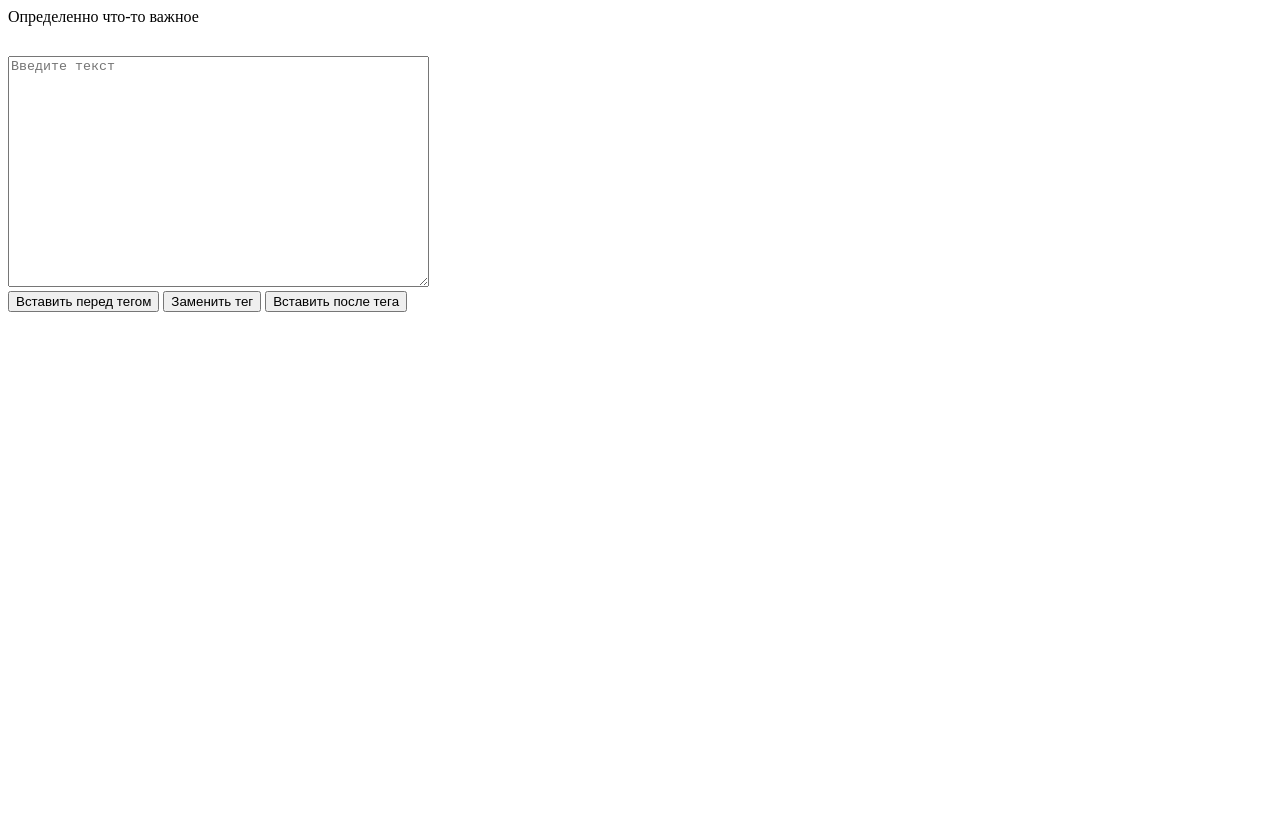
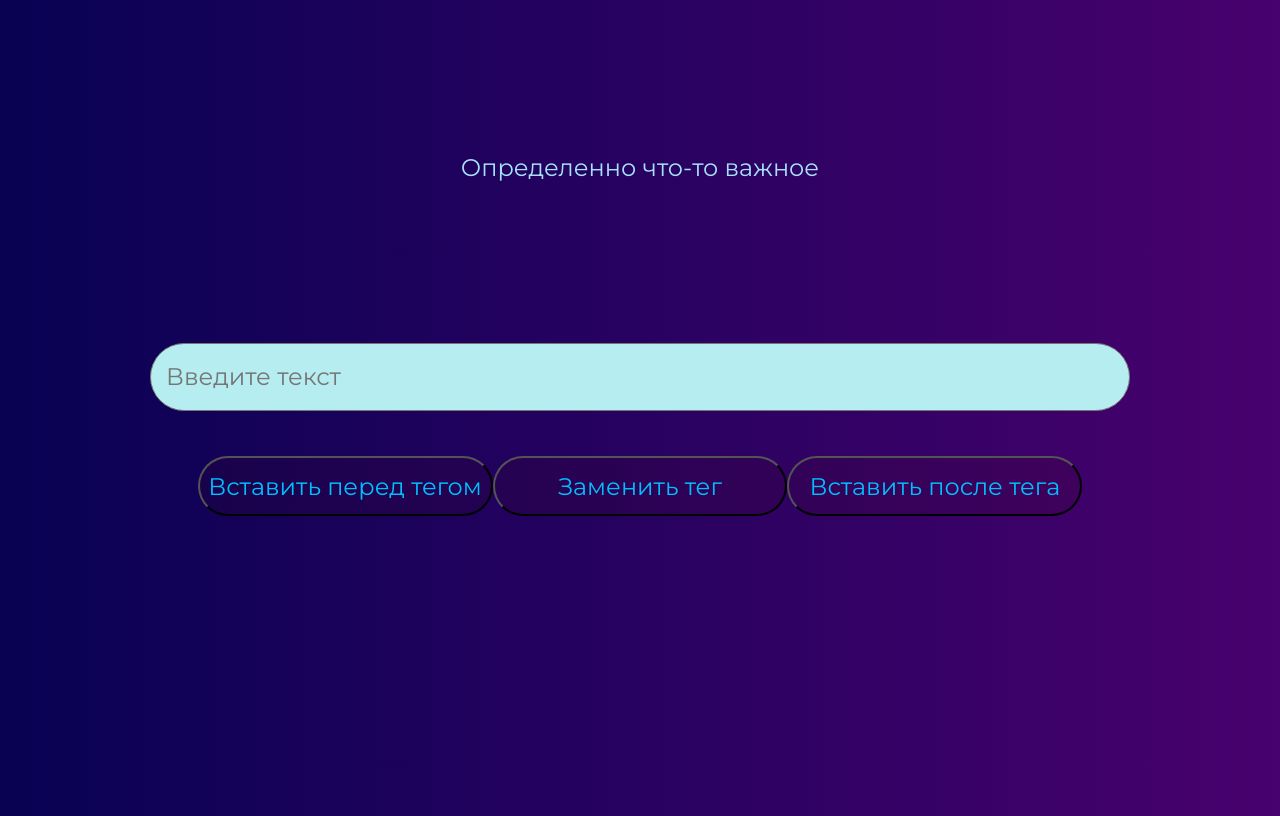
Before and after one commit to desurestar/Web, a plain HTML site: page laba1/index.html in a window 1280 px wide. Drawn offline with Linux system fonts and the light colour scheme.

Commit message:
pre-reliase

```diff
--- a/laba1/index.html
+++ b/laba1/index.html
@@ -1,25 +1,37 @@
 <!DOCTYPE html>
 <html lang="en">
 	<head>
-    <meta charset="UTF-8">
-    <meta name="viewport" content="width=device-width, initial-scale=1.0">
+		<meta charset="UTF-8" />
+		<meta name="viewport" content="width=device-width, initial-scale=1.0" />
 		<title>laba1</title>
-    <link rel="stylesheet" href="style.css">
+		<link rel="stylesheet" href="style.css" />
+		<link rel="preconnect" href="https://fonts.googleapis.com" />
+		<link rel="preconnect" href="https://fonts.gstatic.com" crossorigin />
+		<link
+			href="https://fonts.googleapis.com/css2?family=Montserrat:ital,wght@0,100..900;1,100..900&display=swap"
+			rel="stylesheet"
+		/>
 		<script src=""></script>
-
 	</head>
 	<body>
-    <div class="content">
-        <div id="text-block">
-            Определенно что-то важное
+		<main class="content">
+			<div class="conteiners">
+				<div id="text-block">Определенно что-то важное</div>
 			</div>
-    </div>
-    <textarea name="input-text" id="input-text" cols="50" rows="15" placeholder="Введите текст"></textarea>
+
+			<textarea
+				name="input-text"
+				id="input-text"
+				rows="1"
+				placeholder="Введите текст"
+			></textarea>
 			<div class="buttons">
 				<button onclick="InsertBefore()">Вставить перед тегом</button>
 				<button onclick="Replace()">Заменить тег</button>
 				<button onclick="InsertAfter()">Вставить после тегa</button>
 			</div>
+
 			<script src="script.js"></script>
+		</main>
 	</body>
 </html>
--- a/laba1/script.js
+++ b/laba1/script.js
@@ -1,16 +1,30 @@
 const textBlock = document.getElementById('text-block')
 const textInput = document.getElementById('input-text')
-console.log(10)
+
+document.addEventListener('input', function (event) {
+	if (event.target.tagName.toLowerCase() === 'textarea') {
+		autoResize(event.target)
+	}
+})
+
+function autoResize(textarea) {
+	textarea.style.height = '0px' // Сбрасываем высоту для правильного пересчета
+	textarea.style.height = textarea.scrollHeight - 30 + 'px' // Устанавливаем высоту равную содержимому
+}
+
 function InsertBefore() {
+	if (textInput.value === '') return
 	const newDiv = document.createElement('div')
 	newDiv.textContent = textInput.value
 	textBlock.parentNode.insertBefore(newDiv, textBlock)
 }
 function InsertAfter() {
+	if (textInput.value === '') return
 	const newDiv = document.createElement('div')
 	newDiv.textContent = textInput.value
 	textBlock.parentNode.insertBefore(newDiv, textBlock.nextSibling)
 }
 function Replace() {
+	if (textInput.value === '') return
 	textBlock.textContent = textInput.value
 }
--- a/laba1/style.css
+++ b/laba1/style.css
@@ -1,3 +1,74 @@
+body {
+	background: linear-gradient(to right, #080253, #48016e);
+	font-family: 'Montserrat';
+}
+body::-webkit-scrollbar {
+	display: none;
+}
+
 .content {
-    margin-bottom: 30px;
+	height: 100vh;
+	display: flex;
+	flex-direction: column;
+	align-items: center;
 }
+
+.conteiners {
+	height: 40%;
+	overflow: hidden;
+	display: flex;
+	flex-direction: column;
+	justify-content: center;
+	align-items: center;
+}
+.conteiners div {
+	color: #a6e1fa;
+	font-family: 'Montserrat';
+	font-size: 24px;
+	line-height: 1.5;
+	margin: 15px;
+}
+
+
+textarea {
+	margin: 15px;
+	outline: none;
+	padding: 15px 15px;
+	height: auto;
+	border-radius: 36px;
+	width: 75%;
+	min-height: 10px;
+	font-family: 'Montserrat';
+	font-size: 24px;
+	line-height: 1.5;
+	resize: none;
+	overflow: hidden;
+	background-color: #b5edf0;
+	color: #004d4d;
+}
+button {
+	height: 60px;
+	width: 300px;
+	font-family: 'Montserrat';
+	font-size: 24px;
+	color: #00bfff;
+
+	background-color: rgba(66, 6, 6, 0.123);
+	border-radius: 36px;
+	outline: none;
+	transition: transform 0.25s ease, background-color 0.25s ease,
+		box-shadow 0.25s ease;
+}
+
+button:hover {
+	transform: scale(1.1);
+	background-color: rgba(0, 0, 0, 0.352);
+	box-shadow: 3px 3px 0 0 rgba(0, 0, 0, 0.519);
+}
+
+.buttons {
+	margin-top: 30px;
+	width: 70%;
+	display: flex;
+	justify-content: space-around;
+}
```
Lines whose indentation alone changed are shown as unchanged.
